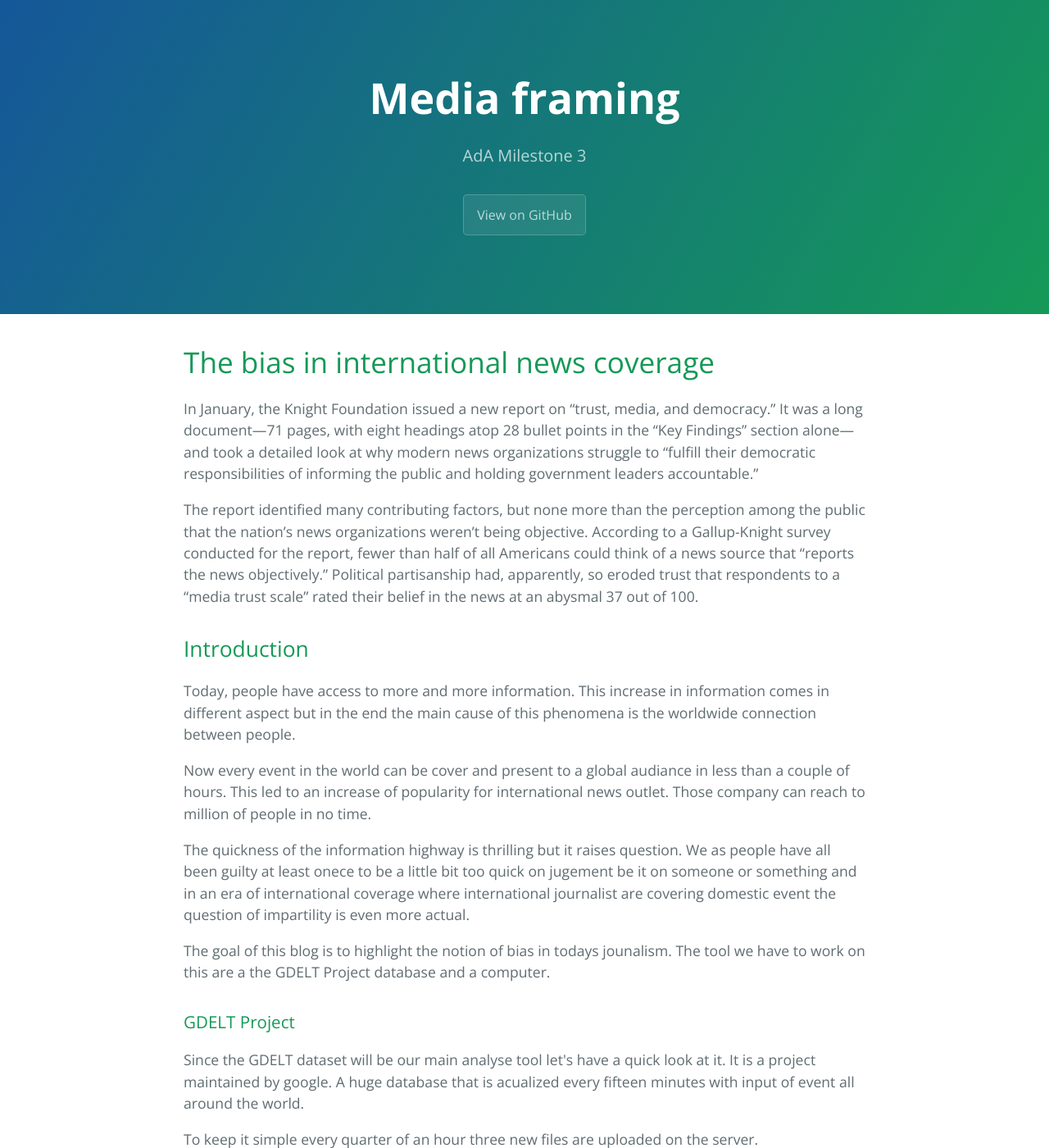
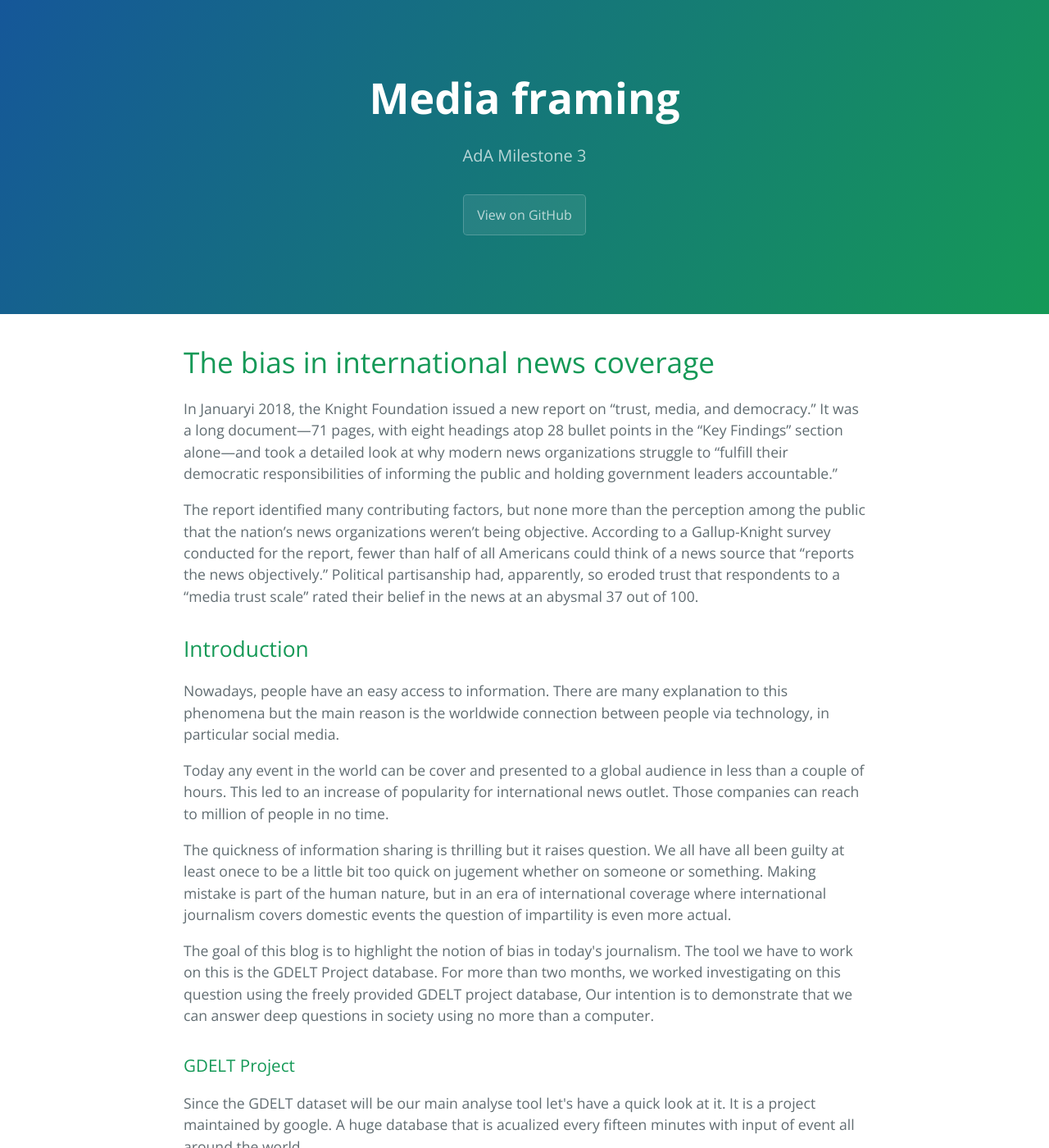
Before and after one commit to Razoff/ada_website, a Jekyll site: the page built from index.md, in a window 1280 px wide and 1400 px high. Shown: the whole window at 82% size. Built offline with Jekyll 4.4.1, drawn with Linux system fonts in a browser that asks for light colours; nearby versions of some CDN libraries; our own code applies the rules of GitHub Pages for plain Markdown files; a script that is not in the unit is left out; comment, search, counter and statistics services are not loaded; some of the changed text lies outside the part shown.

Commit message:
Virginie corrctions

```diff
--- a/index.md
+++ b/index.md
@@ -1,19 +1,19 @@
 
 <h1> The bias in international news coverage </h1>
 
-<p> In January, the Knight Foundation issued a new report on “trust, media, and democracy.” It was a long document—71 pages, with eight headings atop 28 bullet points in the “Key Findings” section alone—and took a detailed look at why modern news organizations struggle to “fulfill their democratic responsibilities of informing the public and holding government leaders accountable.”</p>
+<p> In Januaryi 2018, the Knight Foundation issued a new report on “trust, media, and democracy.” It was a long document—71 pages, with eight headings atop 28 bullet points in the “Key Findings” section alone—and took a detailed look at why modern news organizations struggle to “fulfill their democratic responsibilities of informing the public and holding government leaders accountable.”</p>
 
 <p> The report identified many contributing factors, but none more than the perception among the public that the nation’s news organizations weren’t being objective. According to a Gallup-Knight survey conducted for the report, fewer than half of all Americans could think of a news source that “reports the news objectively.” Political partisanship had, apparently, so eroded trust that respondents to a “media trust scale” rated their belief in the news at an abysmal 37 out of 100.</p>
 
 <h2> Introduction </h2>
 
-<p>Today, people have access to more and more information. This increase in information comes in different aspect but in the end the main cause of this phenomena is the worldwide connection between people.</p>
+<p>Nowadays, people have an easy access to information. There are many explanation to this phenomena but the main reason is the worldwide connection between people via technology, in particular social media.</p>
 
-<p>Now every event in the world can be cover and present to a global audiance in less than a couple of hours. This led to an increase of popularity for international news outlet. Those company can reach to million of people in no time.</p>
+<p>Today any event in the world can be cover and presented to a global audience in less than a couple of hours. This led to an increase of popularity for international news outlet. Those companies can reach to million of people in no time.</p>
 
-<p>The quickness of the information highway is thrilling but it raises question. We as people have all been guilty at least onece to be a little bit too quick on jugement be it on someone or something and in an era of international coverage where international journalist are covering domestic event the question of impartility is even more actual.</p>
+<p>The quickness of information sharing is thrilling but it raises question. We all  have all been guilty at least onece to be a little bit too quick on jugement whether on someone or something. Making mistake is part of the human nature, but in an era of international coverage where international journalism covers domestic events the question of impartility is even more actual.</p>
 
-<p>The goal of this blog is to highlight the notion of bias in todays jounalism. The tool we have to work on this are a the GDELT Project database and a computer.</p>
+<p>The goal of this blog is to highlight the notion of bias in today's journalism. The tool we have to work on this is the GDELT Project database. For more than two months, we worked investigating on this question using the freely provided GDELT project database, Our intention is to demonstrate that we can answer deep questions in society using no more than a computer.</p>
 
 <h3> GDELT Project </h3>
 
@@ -75,6 +75,9 @@
 
 <p> PUT VISUALITION HERE </p>
 
-<p>pp </p>
+<p>We can see that the US ar </p>
 
 <h2> Conclusion </h2>
+
+
+<p>In the end this data story proved that it in general the respresentation of the news is not neutral </p>
```
Also changed, not shown: other parts of index.md (+1 -1 lines).
